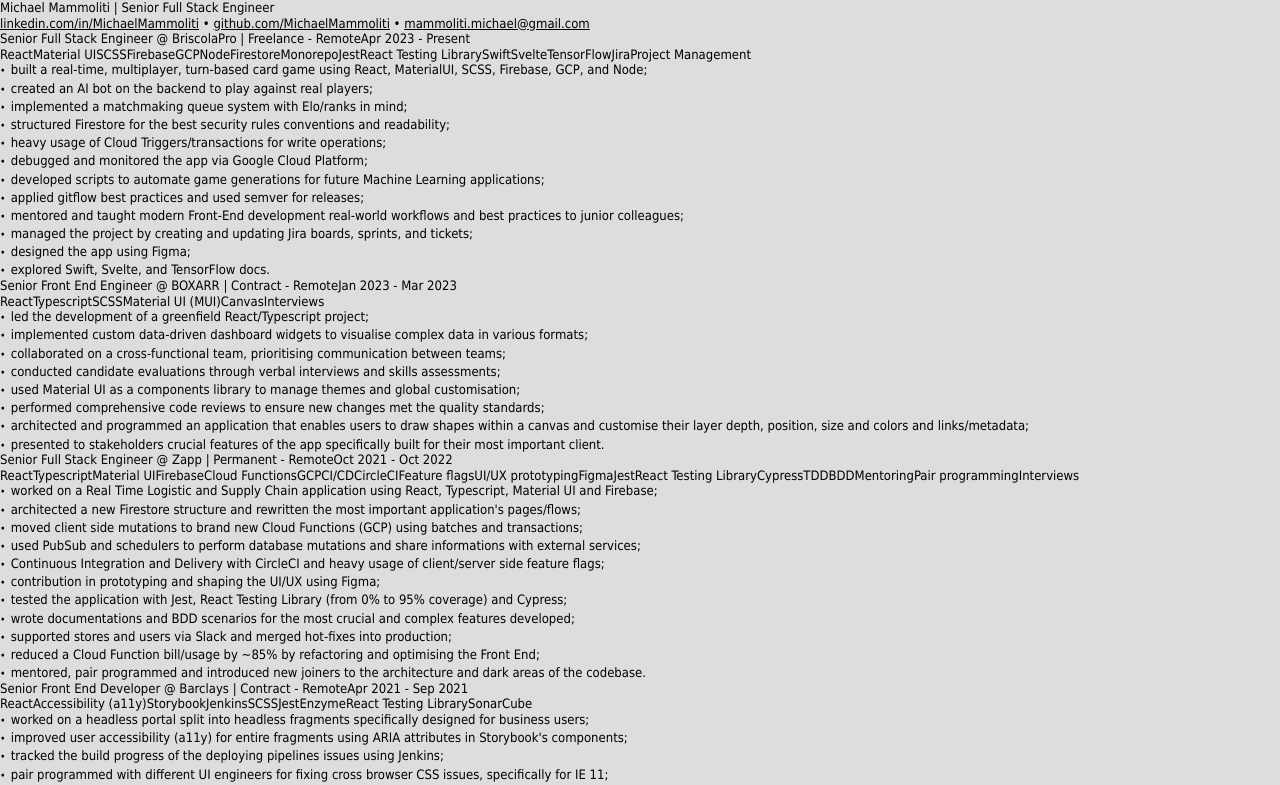
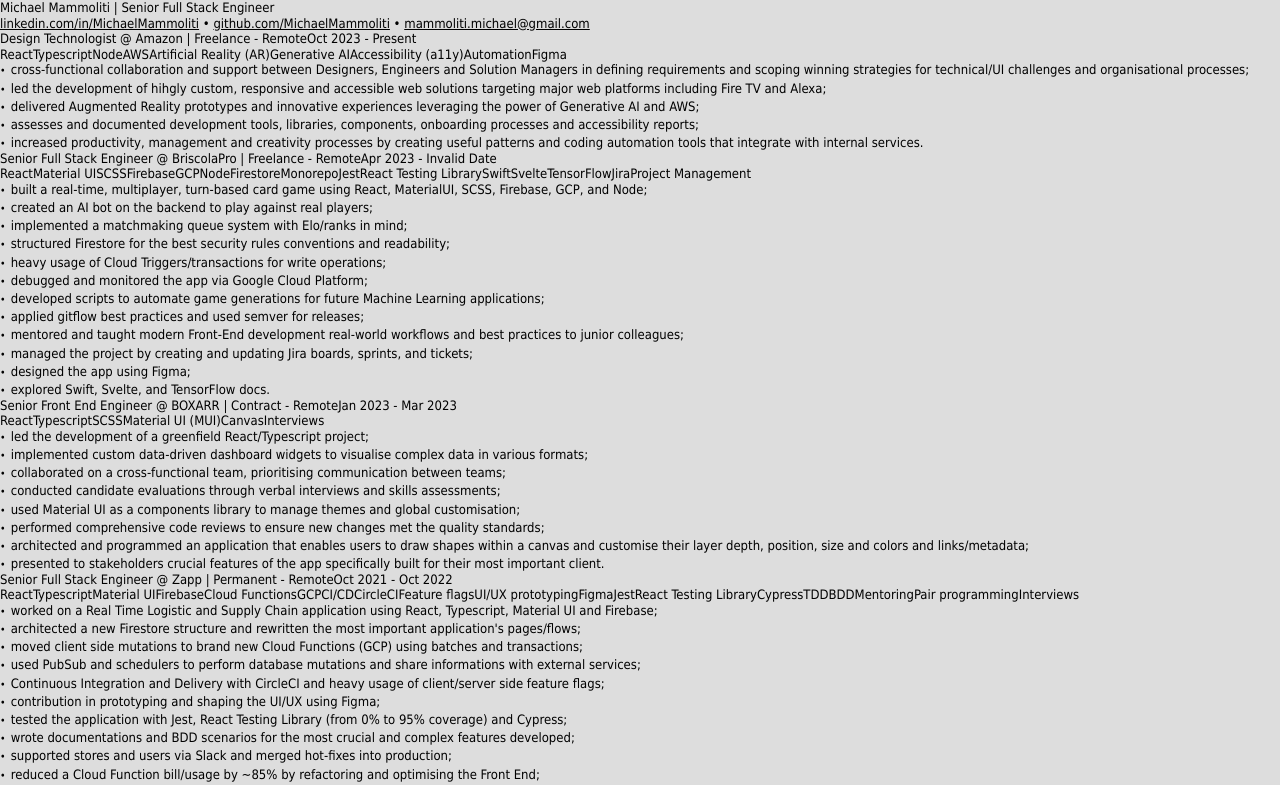
Before and after one commit to MichaelMammoliti/cv, a React app: page / in a window 1280 px wide. Shown: the top 785 px of the page. Built offline with nearby package versions, Linux system fonts and the light colour scheme; the HTML template or start-up script is replaced by a standard one.

Commit message:
added amazon experience

```diff
--- a/package.json
+++ b/package.json
@@ -30,7 +30,6 @@
     "fork-ts-checker-webpack-plugin": "^8.0.0",
     "html-webpack-plugin": "^5.5.0",
     "identity-obj-proxy": "^3.0.0",
-    "node-sass": "^8.0.0",
     "react": "^18.2.0",
     "sass-loader": "^13.2.0",
     "style-loader": "^3.3.1",
--- a/src/data/cv.ts
+++ b/src/data/cv.ts
@@ -26,7 +26,8 @@
 ];
 
 export const datesArray: DateRange[] = [
-  { from: '2023-04-01T00:00:00.000Z', to: 'Present' },
+  { from: '2023-10-08T00:00:00.000Z', to: 'Present' },
+  { from: '2023-04-01T00:00:00.000Z', to: '2023-11-8T00:00:00.000Z' },
   { from: '2023-01-01T00:00:00.000Z', to: '2023-03-31T00:00:00.000Z' },
   { from: '2021-10-01T00:00:00.000Z', to: '2022-10-01T00:00:00.000Z' },
   { from: '2021-04-01T00:00:00.000Z', to: '2021-09-30T00:00:00.000Z' },
@@ -43,6 +44,38 @@
 export const experience: Experience[] = [
   {
     company: {
+      name: 'Amazon',
+      url: '',
+    },
+    project: {
+      name: '',
+      url: '',
+    },
+    type: 'Freelance',
+    locationType: 'Remote',
+    position: 'Design Technologist',
+    date: datesArray[0],
+    description: [
+      'cross-functional collaboration and support between Designers, Engineers and Solution Managers in defining requirements and scoping winning strategies for technical/UI challenges and organisational processes',
+      'led the development of hihgly custom, responsive and accessible web solutions targeting major web platforms including Fire TV and Alexa',
+      'delivered Augmented Reality prototypes and innovative experiences leveraging the power of Generative AI and AWS',
+      'assesses and documented development tools, libraries, components, onboarding processes and accessibility reports',
+      'increased productivity, management and creativity processes by creating useful patterns and coding automation tools that integrate with internal services',
+    ],
+    skills: [
+      'React',
+      'Typescript',
+      'Node',
+      'AWS',
+      'Artificial Reality (AR)',
+      'Generative AI',
+      'Accessibility (a11y)',
+      'Automation',
+      'Figma',
+    ],
+  },
+  {
+    company: {
       name: '',
       url: '',
     },
@@ -54,7 +87,7 @@
     locationType: 'Remote',
     position: 'Senior Full Stack Engineer',
     // date: 'Apr 2023 - Present',
-    date: datesArray[0],
+    date: datesArray[1],
     description: [
       'built a real-time, multiplayer, turn-based card game using React, MaterialUI, SCSS, Firebase, GCP, and Node',
       'created an AI bot on the backend to play against real players',
@@ -96,7 +129,7 @@
     locationType: 'Remote',
     position: 'Senior Front End Engineer',
     // date: 'Jan 2023 - March 2023',
-    date: datesArray[1],
+    date: datesArray[2],
     description: [
       'led the development of a greenfield React/Typescript project',
       'implemented custom data-driven dashboard widgets to visualise complex data in various formats',
@@ -125,7 +158,7 @@
     locationType: 'Remote',
     position: 'Senior Full Stack Engineer',
     // date: 'Oct 2021 - Oct 2022',
-    date: datesArray[2],
+    date: datesArray[3],
     description: [
       'worked on a Real Time Logistic and Supply Chain application using React, Typescript, Material UI and Firebase',
       `architected a new Firestore structure and rewritten the most important application's pages/flows`,
@@ -170,7 +203,7 @@
     locationType: 'Remote',
     position: 'Senior Front End Developer',
     // date: 'Apr 2021 - Sept 2021',
-    date: datesArray[3],
+    date: datesArray[4],
     description: [
       'worked on a headless portal split into headless fragments specifically designed for business users',
       `improved user accessibility (a11y) for entire fragments using ARIA attributes in Storybook's components`,
@@ -201,7 +234,7 @@
     type: 'Freelance',
     locationType: 'Remote',
     // date: 'Feb 2020 - Apr 2021',
-    date: datesArray[4],
+    date: datesArray[5],
     description: [
       'designed the UX and UI for two projects using Figma and reached clients directly to get quick feedbacks',
       'created all components in Storybook from scratch using React, hooks, Recoil.js',
@@ -239,7 +272,7 @@
     position: 'Senior Front End Developer',
     locationType: 'On Site',
     // date: 'Aug 2019 - Feb 2020',
-    date: datesArray[5],
+    date: datesArray[6],
     description: [
       'refactored/improved React components and used a custom SCSS architecture to maintain 4 different themes',
       'worked on an internal CMS used to generate a JSON configuration for the main application',
@@ -289,7 +322,7 @@
     locationType: 'On Site',
     position: 'Senior Front End Developer',
     // date: 'Feb 2019 - Apr 2019',
-    date: datesArray[6],
+    date: datesArray[7],
     description: [
       'worked on a big monorepo eCommerce application for one client on site',
       'built React components from scratch and abstracted reusable ones into Storybook',
@@ -320,7 +353,7 @@
     locationType: 'On Site',
     position: 'Senior Front End Developer',
     // date: 'Jul 2018 - Dec 2018',
-    date: datesArray[7],
+    date: datesArray[8],
     description: [
       'styled React components following a custom SASS/CSS architecture',
       'shared with the team some architecture improvements for UX and javascript performances',
@@ -337,7 +370,7 @@
     type: 'Permanent',
     locationType: 'On Site',
     // date: 'Sept 2017 - Jun 2018',
-    date: datesArray[8],
+    date: datesArray[9],
     description: [
       `worked on crucial features to respect our clients' legal requirements`,
       'working close to QA fixed bugs faster and achieved a better understanding of the codebase',
@@ -377,7 +410,7 @@
     type: 'Permanent',
     locationType: 'On Site',
     // date: 'Dec 2016 - Sept 2017',
-    date: datesArray[9],
+    date: datesArray[10],
     description: [
       'built complex, scalable and performant components for a large scale and data driven CMS application',
       'using ES6, node, npm, React and its core tools and utilities',
@@ -409,7 +442,7 @@
     type: 'Permanent',
     locationType: 'On Site',
     // date: 'May 2016 - Dec 2016',
-    date: datesArray[10],
+    date: datesArray[11],
     description: [
       'improved my code organisation and my Javascript using different patterns (revealing module, singleton)',
       'build a single page application consuming REST APIs and creating components using jQuery',
@@ -427,7 +460,7 @@
     type: 'Freelance',
     locationType: 'Remote',
     // date: '2010 - May 2016',
-    date: datesArray[11],
+    date: datesArray[12],
     description: [
       'worked individually delivering websites using Front End and Back End technologies',
       `learnt how to deal with browsers' compatibility issues and Responsive Web Design techniques`,
```
Also changed, not shown: 1 other file (tests, documents, lock files or other folders).
